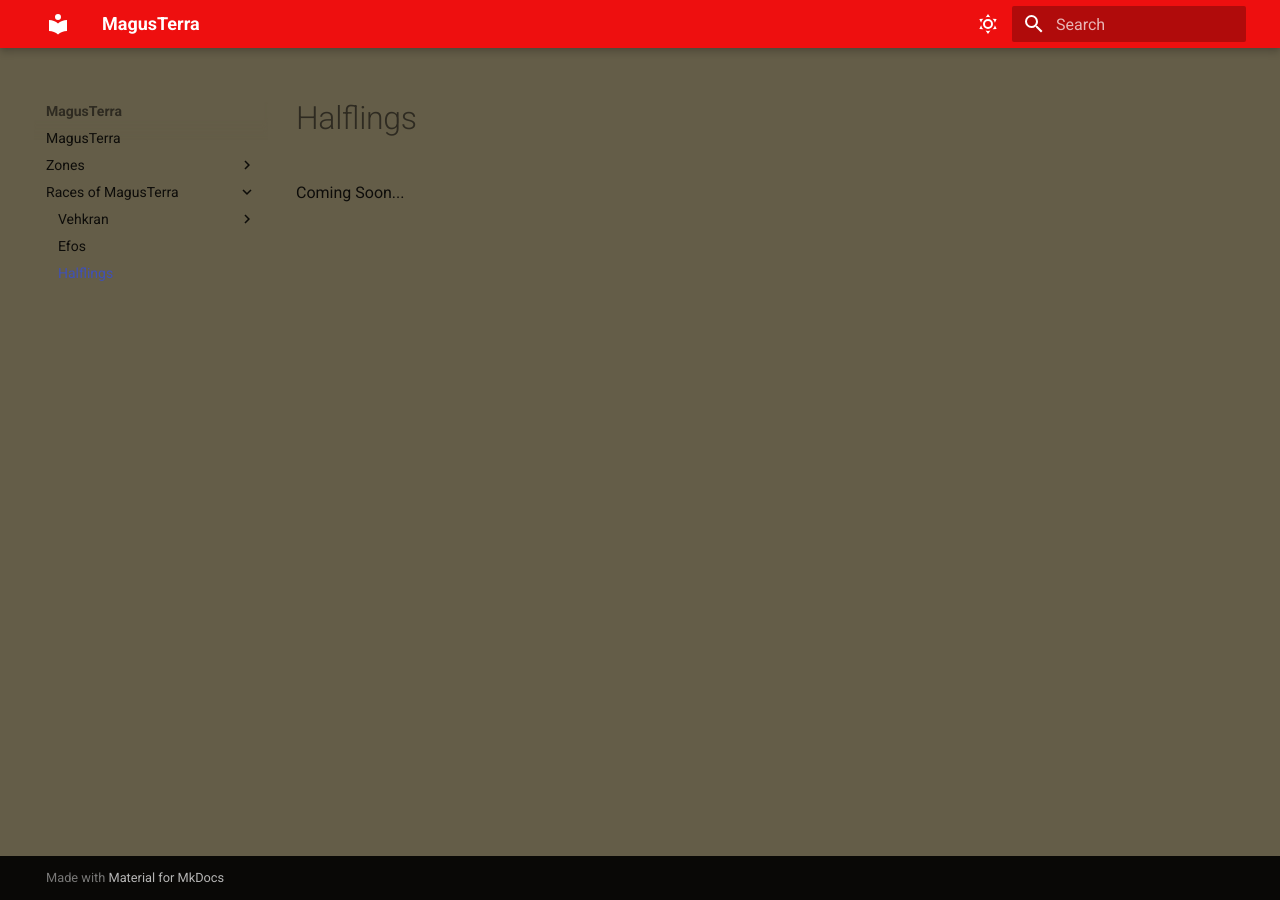
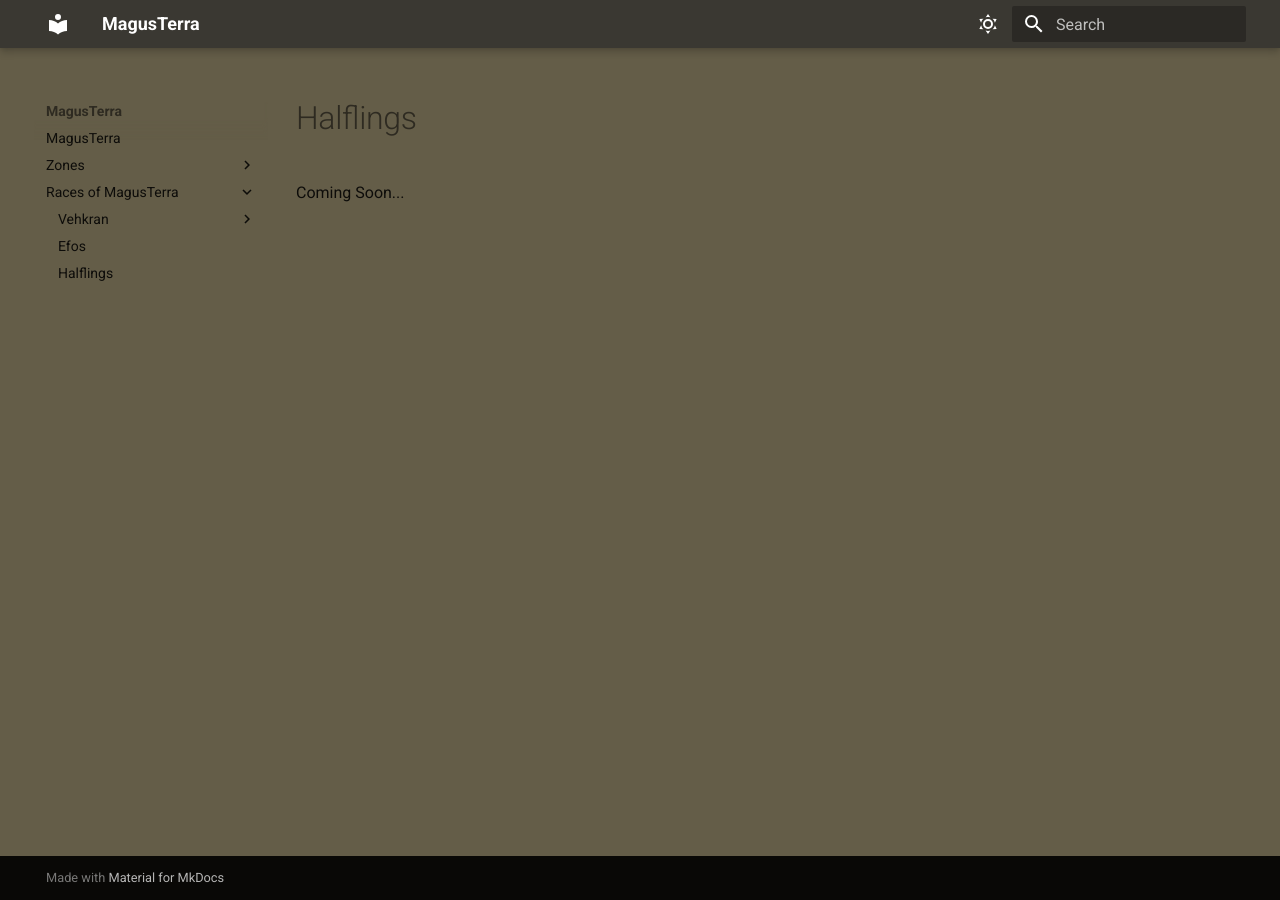
Before and after one commit to Martimellow/martimellow.github.io, an MkDocs documentation site: the page built from docs/races/halflings.md, in a window 1280 px wide. Built offline with MkDocs 1.6.1 and Material for MkDocs 9.7.7, drawn with Linux system fonts in a browser that asks for light colours.

Commit message:
adding things

```diff
--- a/docs/stylesheets/extra.css
+++ b/docs/stylesheets/extra.css
@@ -1,6 +1,6 @@
 [data-md-color-scheme="ancient"] {
-  --md-primary-fg-color:        #EE0F0F;
-  --md-primary-fg-color--light: #ECB7B7;
-  --md-primary-fg-color--dark:  #90030C;
   --md-default-bg-color: #645d48;
+  --md-primary-fg-color: #3a3832;
+  --md-typeset-a-color:
+  --md-accent-fg-color:
 }
```
